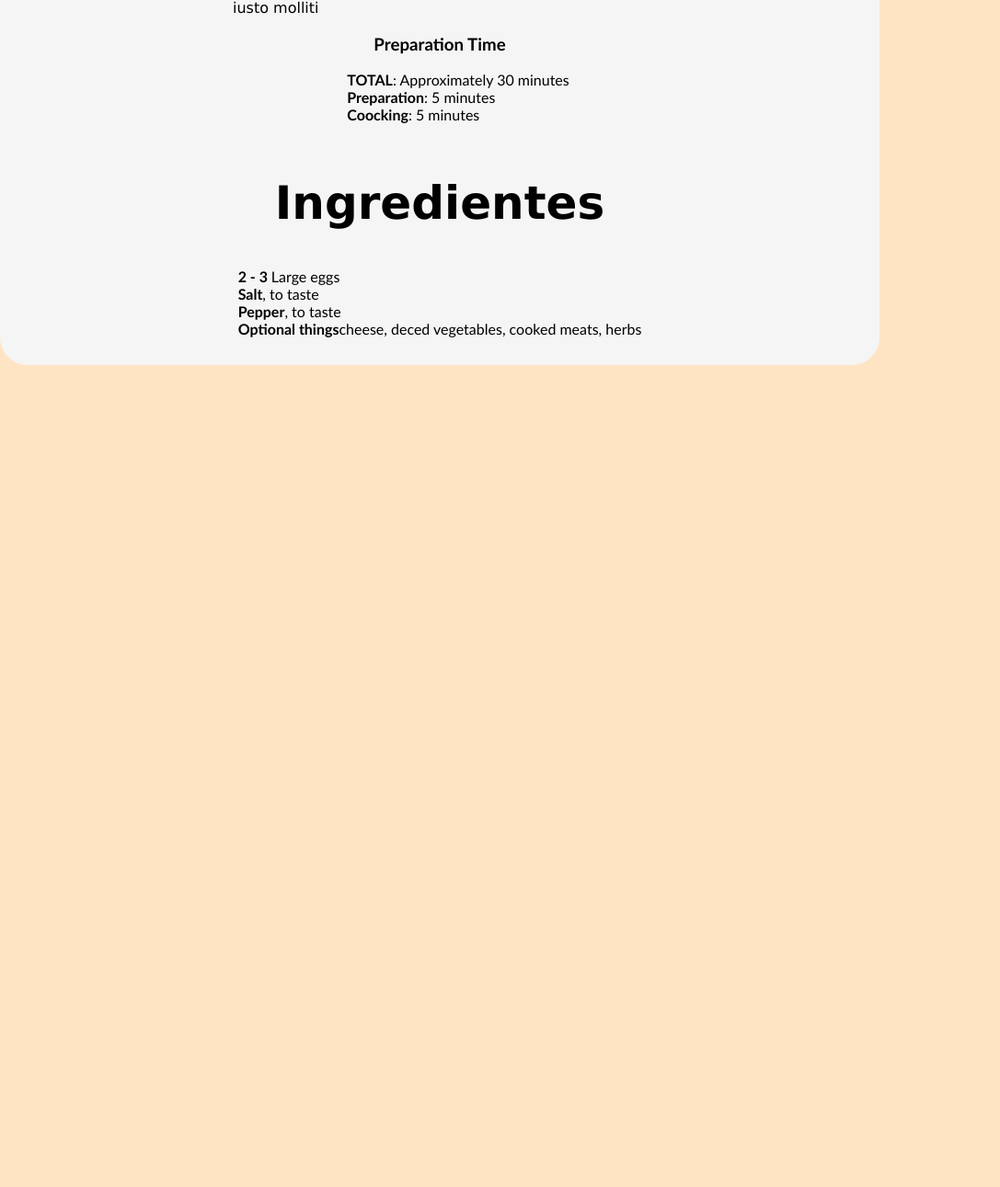
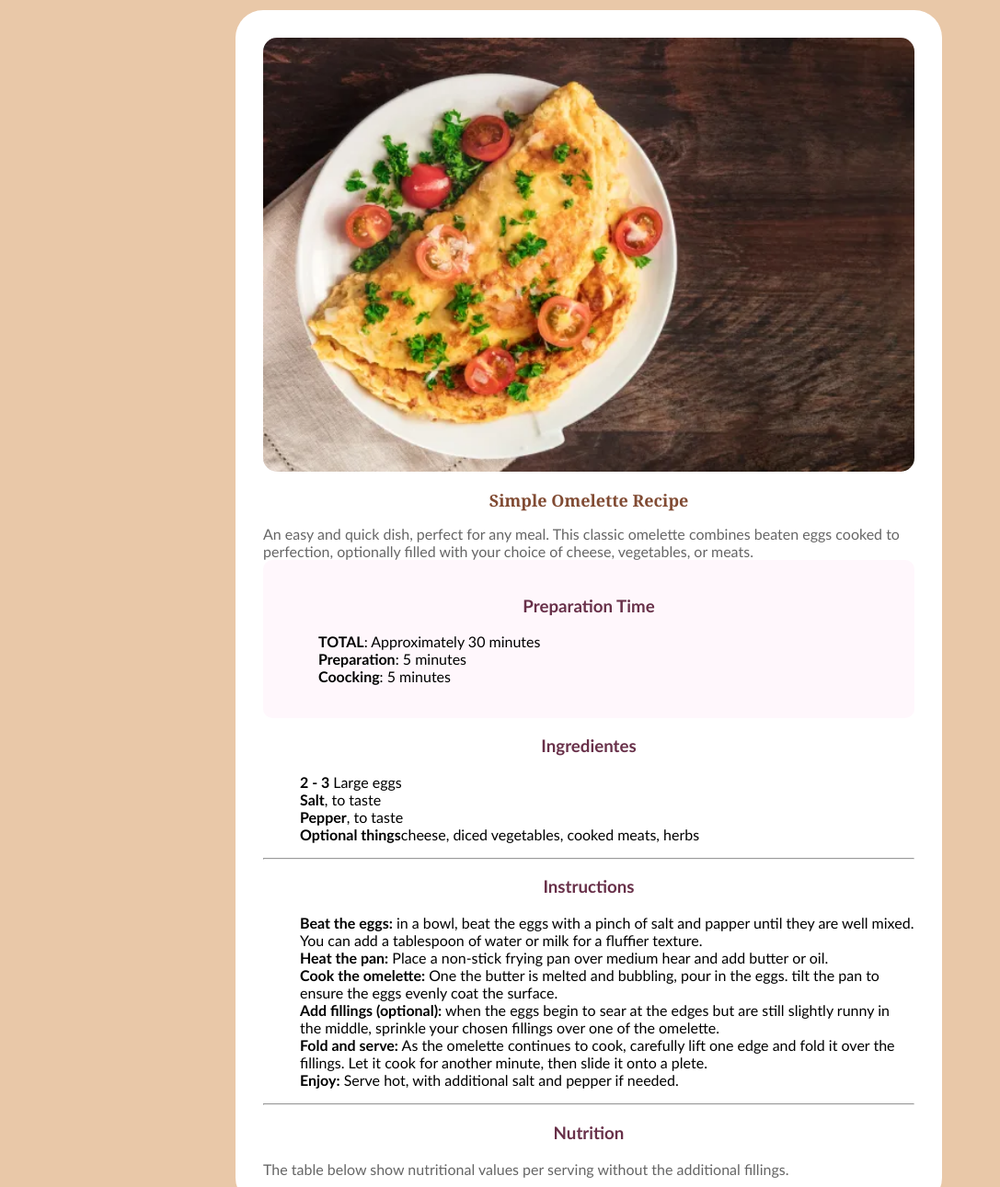
Before and after one commit to Chrisveku/Practicas, a plain HTML site: page index.html in a window 1280 px wide. Shown: the part 245-1536 px from the top of the page at 92% size, without its empty margins (0-1087 px from the left). Before the commit the page ends 800 px from the top, so only its background shows below. Drawn offline with Linux system fonts and the light colour scheme.

Commit message:
Se sigue

```diff
--- a/index.html
+++ b/index.html
@@ -8,15 +8,16 @@
 </head>
 <body>
 <article>
+
     <! -- contenedor principal---->
 
-        <img src="./media/como_hacer_un_omelette_de_huevo_31728_600.webp">
+        <img src="./como_hacer_un_omelette_de_huevo_31728_600.webp">
 
     <h2>Simple Omelette Recipe</h2>
-    <p>Lorem ipsum dolor sit, amet consectetur adipisicing elit. Magnam, debitis, consequatur ut sit consequuntur inventore maiores veniam voluptatem deserunt rem iusto molliti</p>
-    <digitv>
+    <p>An easy and quick dish, perfect for any meal. This classic omelette combines beaten eggs cooked to perfection, optionally filled with your choice of cheese, vegetables, or meats.</p>
+    <div class="preparation">
         <h3>Preparation Time</h3>
-    <div>
+
         <ul>
             <li><strong>TOTAL</strong>: Approximately 30 minutes </li>
             <li><strong>Preparation</strong>: 5 minutes</li>
@@ -24,15 +25,41 @@
         </ul>
 
     </div>
-    </digitv>
 
-    <h2> Ingredientes </h2>
-    <div>
+    <h3> Ingredientes </h3>
+    <ul>
         <li><strong>2 - 3 </strong>Large eggs</li>
         <li><strong>Salt</strong>, to taste</li>
         <li><strong>Pepper</strong>, to taste</li>
-        <li><strong>Optional things</strong>cheese, deced vegetables, cooked meats, herbs</li>
-    </div>
+        <li><strong>Optional things</strong>cheese, diced vegetables, cooked meats, herbs</li>
+    </ul>
+    <hr>
+    <div><h3>Instructions</h3>
+    <ol>
+        <li>
+            <strong>Beat the eggs:</strong> in a bowl, beat the eggs with a pinch of salt and papper until they are well mixed. You can  add a tablespoon of water or milk for a fluffier texture.
+        </li>
+        <li>
+            <strong>Heat the pan:</strong> Place a non-stick frying pan over medium hear and add butter or oil.
+        </li>
+        <li>
+            <strong>Cook the omelette:</strong> One the butter is melted and bubbling, pour in the eggs. tilt the pan to ensure the eggs evenly coat the surface.
+        </li><li>
+            <strong>Add fillings (optional):</strong> when the eggs begin to sear at the edges but are still slightly runny in the middle, sprinkle your chosen fillings over one of the omelette.
+        </li><li>
+            <strong>Fold and serve:</strong> As the omelette continues  to cook, carefully lift one edge and fold it over the fillings. Let it cook for another minute, then slide it onto a plete.
+        </li><li>
+            <strong>Enjoy:</strong> Serve hot, with additional salt and pepper if needed.
+        </li>
+    </ol>
+</div>
+    <hr>
+    <div>
+    <h3>Nutrition</h3>
+    <p>The table below show nutritional values per serving without the additional fillings.</p>
+
+
+</div>
 </article>
 <! -- contenedor principal---->
 </body>
--- a/style.css
+++ b/style.css
@@ -1,43 +1,63 @@
+:root {
+   --font-title: large;
+   --font-paragraph: xsmall ;
+   --background-color: rgb(233, 200, 168) ;
+   --background-page: white;
+   --color-title: rgb(38, 38, 38);
+   --color-h2: rgb(129, 75, 51);
+   --color-h3: rgb(104, 48, 73);
+   --color-prepation-background: rgb(255, 247, 252);
+
+}
 
 body{
-    padding: 0px;
-    margin: 0px;
-    background-color: bisque;
+    padding: 0px 0px 0px 0px;
+    margin: 20%;
+    background-color: var(--background-color);
     font-family: 'Lucida Sans', 'Lucida Sans Regular', 'Lucida Grande', 'Lucida Sans Unicode', Geneva, Verdana, sans-serif;
 }
 article{
 
-    background-color: whitesmoke ;
-    width: 70%;
+    background-color: var(--background-page );
     border-radius: 30px;
     padding: 30px;
-    display: flex;
-    flex-direction: column;
-    align-items: center;
+    margin: 30px auto;
+
 }
 img{
+    margin: 0px 20px;
+    margin: 0px;
+    width: 100%;
+    border-radius: 15px;
+    }
 
-    padding: 0;
-    margin: 0;
-    width: 100%;
-    border-radius: 30px;
+
+h2{
+    font-family: Georgia, 'Times New Roman', Times, serif;
+    color: var(--color-h2);
+    text-align: center;
+    font-size: var(--font-title);
 
 }
-h2{
-    color: var(colorPrimario);
-    text-align: center;
-    font-size: 50px;
-
+.preparation {
+    background-color:rgb(255, 247, 252);
+    padding: 20px;
+    border-radius: 10px;
+}
+.titulo1 {
+    background-color: blue;
 }
 p{
-    width: 450px;
+    font-size:var(--font-paragraph);
+    opacity: 60%;
+    width: 100%;
     margin: auto;
-    font-family: 'Lucida Sans', 'Lucida Sans Regular', 'Lucida Grande', 'Lucida Sans Unicode', Geneva, Verdana, sans-serif;
+    font-family: 'Gill Sans', 'Gill Sans MT', Calibri, 'Trebuchet MS', sans-serif;
 }
 h3{
     text-align: center;
 
-    color: var(ColorSecundario);
+    color: var(--color-h3);
     font-family: 'Gill Sans', 'Gill Sans MT', Calibri, 'Trebuchet MS', sans-serif;
 }
 
@@ -45,8 +65,3 @@ li{
     list-style: none;
     font-family: 'Gill Sans', 'Gill Sans MT', Calibri, 'Trebuchet MS', sans-serif;
 }
-div{
-    padding: 0;
-    margin: 0px;
-
-}
```
